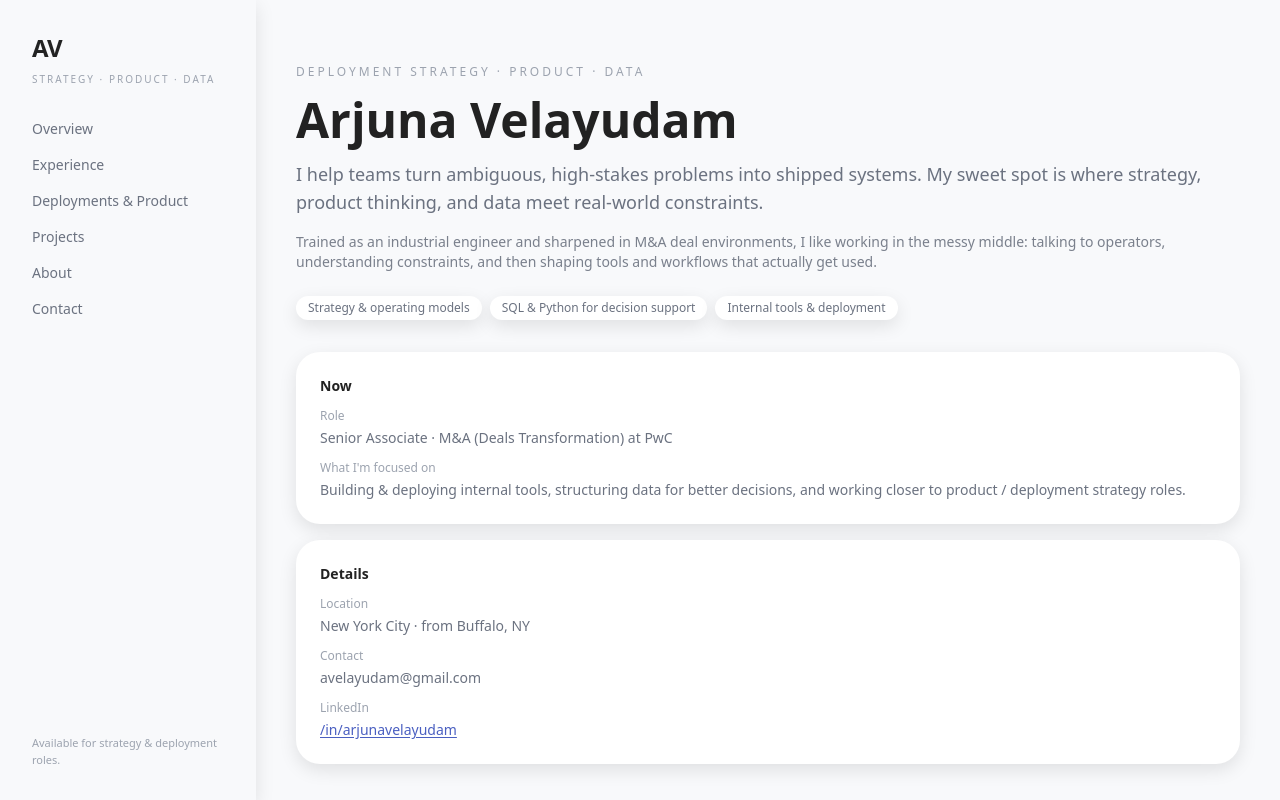
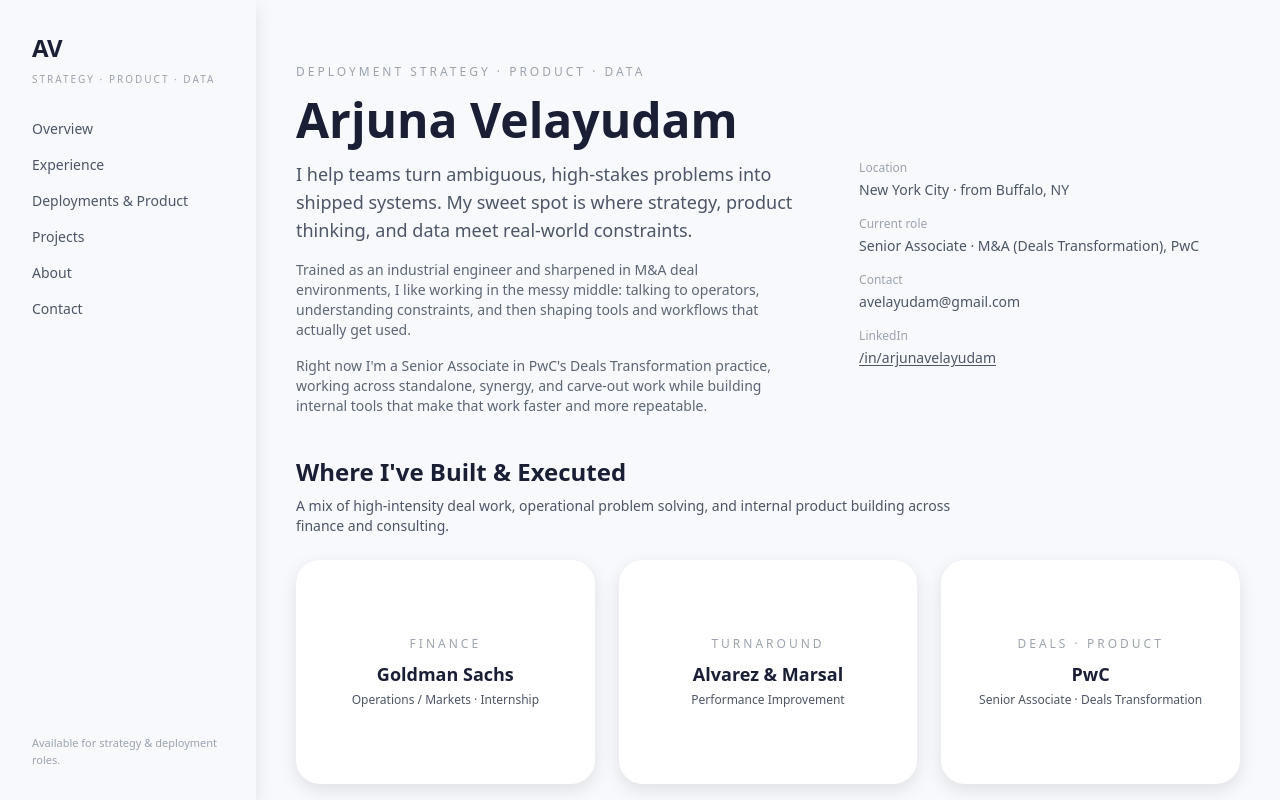
Before and after one commit to avelayud/my-portfolio, a Next.js app: page / in a window 1280 px wide. Shown: the top 800 px of the page. Built offline with nearby package versions, Linux system fonts and the light colour scheme.

Commit message:
Update colors & snapshot section again

```diff
--- a/app/page.tsx
+++ b/app/page.tsx
@@ -46,7 +46,6 @@ export default function Home() {
       {/* MAIN CONTENT */}
       <div className="ml-64 flex-1">
         {/* HERO + SNAPSHOT */}
-                {/* HERO + SNAPSHOT */}
         <section id="top" className="section-container pt-16 pb-10">
           <p className="text-xs uppercase tracking-[0.25em] text-text-muted mb-4">
             Deployment Strategy · Product · Data
@@ -56,8 +55,8 @@ export default function Home() {
             Arjuna Velayudam
           </h1>
 
-          <div className="grid md:grid-cols-[1.7fr,1.3fr] gap-8 mt-4">
-            {/* Left: Narrative + skills */}
+          <div className="mt-4 grid md:grid-cols-[1.7fr_auto_1.3fr] gap-8 items-start">
+            {/* Left: Bio / current role */}
             <div className="space-y-4">
               <p className="text-lg text-text-secondary">
                 I help teams turn ambiguous, high-stakes problems into shipped
@@ -72,58 +71,32 @@ export default function Home() {
                 workflows that actually get used.
               </p>
 
-              {/* Skills / identity pills */}
-              <div className="flex flex-wrap gap-2 pt-2">
-                <span className="inline-flex items-center rounded-full bg-surface shadow-skeuo-soft px-3 py-1 text-xs text-text-secondary">
-                  Strategy &amp; operating models
-                </span>
-                <span className="inline-flex items-center rounded-full bg-surface shadow-skeuo-soft px-3 py-1 text-xs text-text-secondary">
-                  SQL &amp; Python for decision support
-                </span>
-                <span className="inline-flex items-center rounded-full bg-surface shadow-skeuo-soft px-3 py-1 text-xs text-text-secondary">
-                  Internal tools &amp; deployment
-                </span>
-              </div>
+              <p className="text-sm text-text-secondary/90">
+                Right now I&apos;m a Senior Associate in PwC&apos;s Deals
+                Transformation practice, working across standalone, synergy, and
+                carve-out work while building internal tools that make that work
+                faster and more repeatable.
+              </p>
             </div>
 
-            {/* Right: Snapshot cards */}
-            <div className="space-y-4">
-              {/* Now card */}
-              <div className="card-skeuo">
-                <h2 className="text-sm font-semibold text-text-primary mb-3">
-                  Now
-                </h2>
+            {/* Middle: Divider (only on desktop) */}
+            <div className="hidden md:flex justify-center">
+              <div className="w-px h-full bg-text-secondary/30" />
+            </div>
 
-                <div className="space-y-3 text-sm">
+            {/* Right: Contact / details */}
+            <div className="space-y-4 text-sm">
               <div>
-                    <div className="snapshot-label mb-1">Role</div>
+                <div className="snapshot-label mb-1">Location</div>
                 <div className="text-text-secondary">
-                      Senior Associate · M&amp;A (Deals Transformation) at PwC
+                  New York City · from Buffalo, NY
                 </div>
               </div>
 
               <div>
-                    <div className="snapshot-label mb-1">What I&apos;m focused on</div>
+                <div className="snapshot-label mb-1">Current role</div>
                 <div className="text-text-secondary">
-                      Building &amp; deploying internal tools, structuring data
-                      for better decisions, and working closer to product /
-                      deployment strategy roles.
-                    </div>
-                  </div>
-                </div>
-              </div>
-
-              {/* Details card */}
-              <div className="card-skeuo">
-                <h2 className="text-sm font-semibold text-text-primary mb-3">
-                  Details
-                </h2>
-
-                <div className="space-y-3 text-sm">
-                  <div>
-                    <div className="snapshot-label mb-1">Location</div>
-                    <div className="text-text-secondary">
-                      New York City · from Buffalo, NY
+                  Senior Associate · M&amp;A (Deals Transformation), PwC
                 </div>
               </div>
 
@@ -140,12 +113,10 @@ export default function Home() {
                   href="https://www.linkedin.com/in/arjunavelayudam"
                   target="_blank"
                   rel="noreferrer"
-                      className="text-sm text-brand-primary underline underline-offset-2"
+                  className="text-text-secondary underline underline-offset-2 hover:text-brand-primary"
                 >
                   /in/arjunavelayudam
                 </a>
-                  </div>
-                </div>
               </div>
             </div>
           </div>
--- a/tailwind.config.js
+++ b/tailwind.config.js
@@ -8,27 +8,33 @@ module.exports = {
   theme: {
     extend: {
       colors: {
-        // Brand & surfaces
+        // Brand
         brand: {
-          primary: "#4A5FC1",
+          primary: "#2643A3",   // Deep product blue
+          secondary: "#5E6AD2", // Bright slate blue
+          accent: "#E6B800",    // Soft lemon accent
         },
-        background: "#F8F9FB",
-        surface: "#FFFFFF",
+
+        // Surfaces
+        background: "#F7F9FC", // Page background
+        surface: "#FFFFFF",    // Cards / panels
 
         // Text
         text: {
-          primary: "#222222",
-          secondary: "#6B7280",
-          muted: "#9CA3AF",
+          primary: "#1A1F36",   // Main headings
+          secondary: "#4D5566", // Body text
+          muted: "#9CA3AF",     // Labels / metadata
         },
 
-        // Subtle borders (if you ever need them)
+        // Subtle lines / dividers
+        divider: "#D3DAE6",
+
+        // Optional border color if you ever need it
         border: {
-          subtle: "#E5E7EB",
+          subtle: "#D3DAE6",
         },
       },
       borderRadius: {
-        // 8px grid
         "av-sm": "8px",
         "av-md": "16px",
         "av-lg": "24px",
```
Lines whose indentation alone changed are shown as unchanged.
